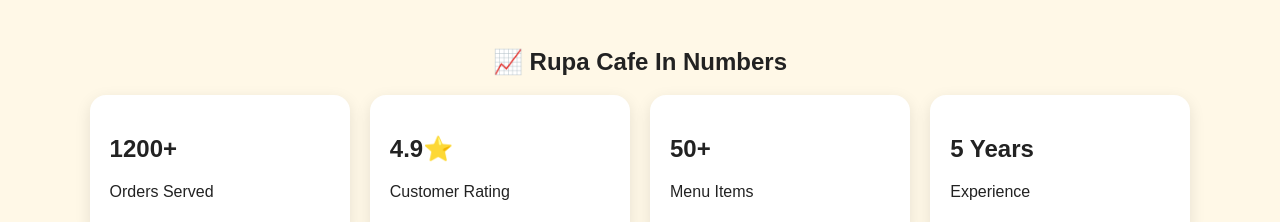
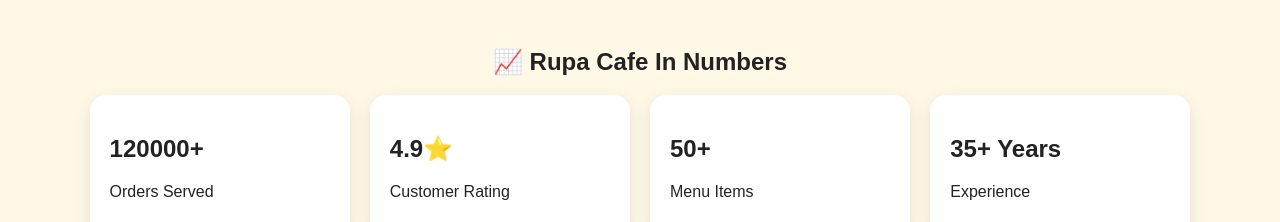
Before and after one commit to rupacafe1991ankur-cell/rupa-cafe, a website: page public/index.html in a window 1280 px wide. Shown: the part 1400-1622 px from the top of the page. Drawn offline with Linux system fonts and the light colour scheme; no server answers; a script that the page names is missing.

Commit message:
Update index.html

```diff
--- a/public/index.html
+++ b/public/index.html
@@ -193,7 +193,7 @@
         <div class="stats">
 
             <div class="stat">
-                <h2>1200+</h2>
+                <h2>120000+</h2>
                 <p>Orders Served</p>
             </div>
 
@@ -208,7 +208,7 @@
             </div>
 
             <div class="stat">
-                <h2>5 Years</h2>
+                <h2>35+ Years</h2>
                 <p>Experience</p>
             </div>
 
```
